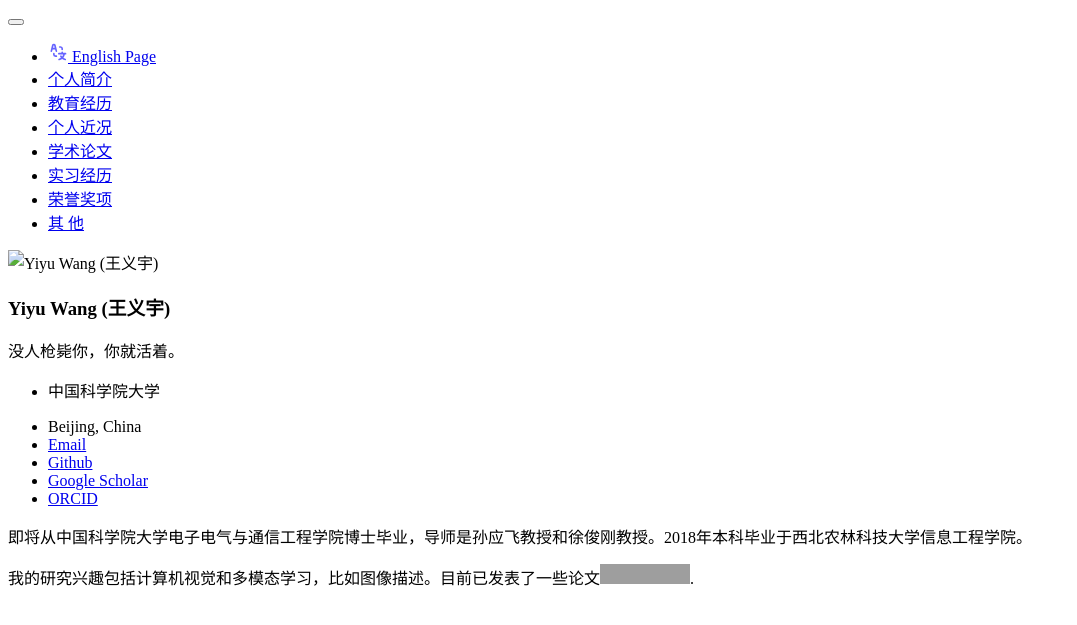
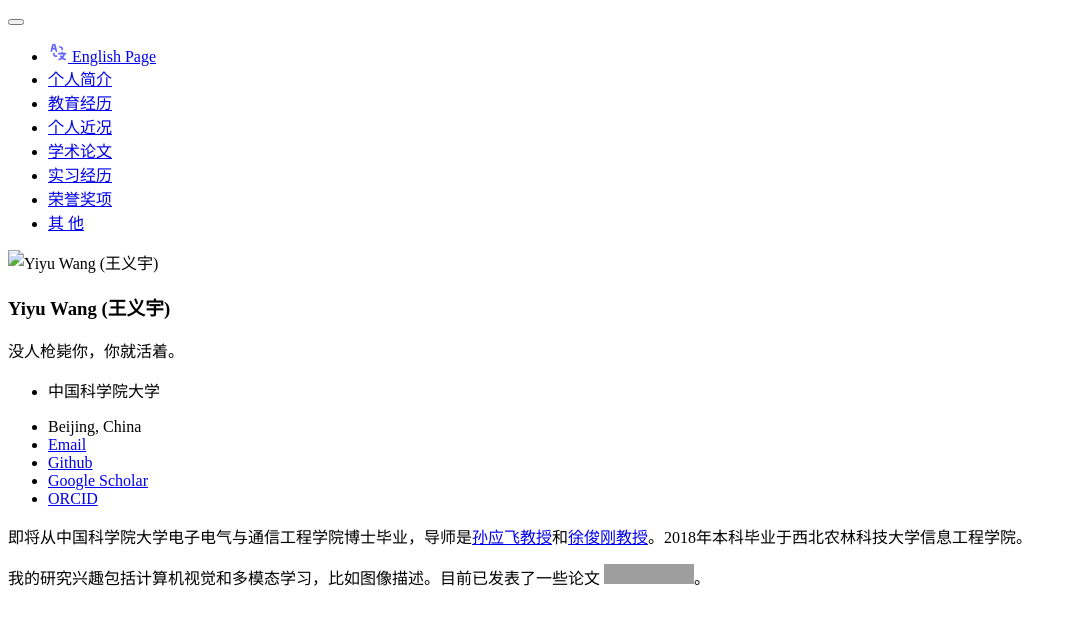
Before and after one commit to curya-wangyiyu/about_cn, a Jekyll site: the page built from _pages/includes/intro.md, in a window 1280 px wide. Shown: the top 625 px of the page, without its empty margins (0-1077 px from the left). Built offline with Jekyll 4.4.1, drawn with Linux system fonts in a browser that asks for light colours; our own code applies the rules of GitHub Pages for plain Markdown files; grey boxes are pictures that could not be loaded.

Commit message:
更新favicon使用

```diff
--- a/_includes/head/custom.html
+++ b/_includes/head/custom.html
@@ -1,7 +1,7 @@
-<link rel="apple-touch-icon" sizes="180x180" href="images/apple-touch-icon.png">
-<link rel="icon" type="image/png" sizes="32x32" href="images/favicon-32x32.png">
-<link rel="icon" type="image/png" sizes="16x16" href="images/favicon-16x16.png">
-<link rel="manifest" href="images/site.webmanifest">
+<link rel="apple-touch-icon" sizes="180x180" href="/images/apple-touch-icon.png">
+<link rel="icon" type="image/png" sizes="32x32" href="/images/favicon-32x32.png">
+<link rel="icon" type="image/png" sizes="16x16" href="/images/favicon-16x16.png">
+<link rel="manifest" href="/images/site.webmanifest">
 
 <meta name="msapplication-TileColor" content="#000000">
 <meta name="msapplication-TileImage" content="images/mstile-144x144.png?v=M44lzPylqQ">
--- a/_pages/includes/intro.md
+++ b/_pages/includes/intro.md
@@ -1,3 +1,3 @@
-即将从中国科学院大学电子电气与通信工程学院博士毕业，导师是孙应飞教授和徐俊刚教授。2018年本科毕业于西北农林科技大学信息工程学院。
+即将从中国科学院大学电子电气与通信工程学院博士毕业，导师是[孙应飞教授](https://people.ucas.ac.cn/~yfsun)和[徐俊刚教授](http://ccip.ucas.ac.cn/team/professor/%e5%be%90%e4%bf%8a%e5%88%9a/)。2018年本科毕业于西北农林科技大学信息工程学院。
 
-我的研究兴趣包括计算机视觉和多模态学习，比如图像描述。目前已发表了一些论文<a href='https://scholar.google.com/citations?user=mDtSmsEAAAAJ'><img src="https://img.shields.io/endpoint?logo=Google%20Scholar&url=https%3A%2F%2Fcdn.jsdelivr.net%2Fgh%2Fcurya-wangyiyu%2Fcurya-wangyiyu.github.io@google-scholar-stats%2Fgs_data_shieldsio.json&labelColor=f6f6f6&color=9cf&style=flat&label=citations"></a>.
+我的研究兴趣包括计算机视觉和多模态学习，比如图像描述。目前已发表了一些论文 <a href='https://scholar.google.com/citations?user=mDtSmsEAAAAJ'><img src="https://img.shields.io/endpoint?logo=Google%20Scholar&url=https%3A%2F%2Fcdn.jsdelivr.net%2Fgh%2Fcurya-wangyiyu%2Fcurya-wangyiyu.github.io@google-scholar-stats%2Fgs_data_shieldsio.json&labelColor=f6f6f6&color=9cf&style=flat&label=citations"></a>。
```
